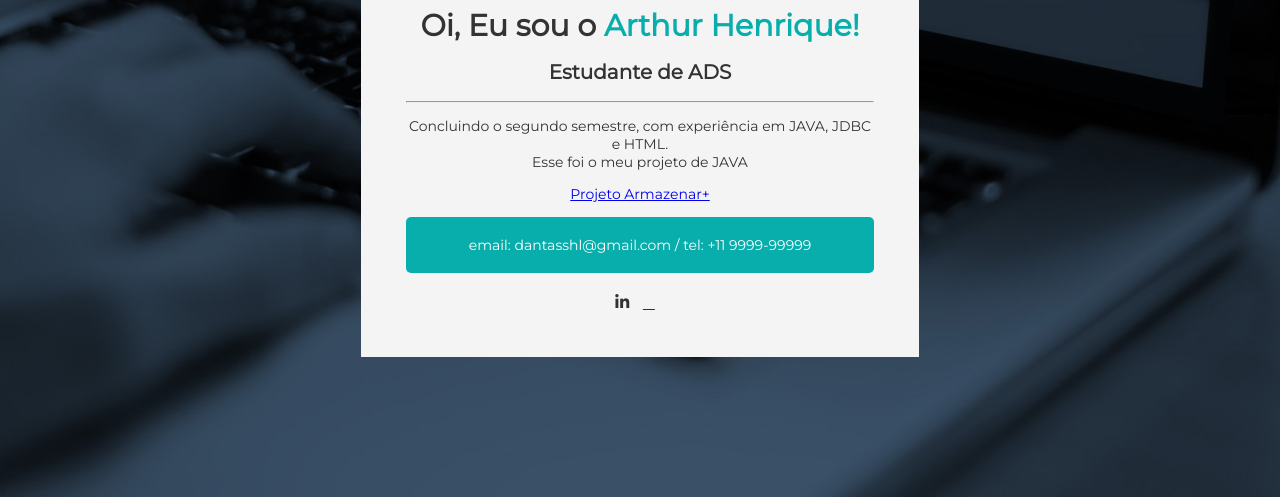
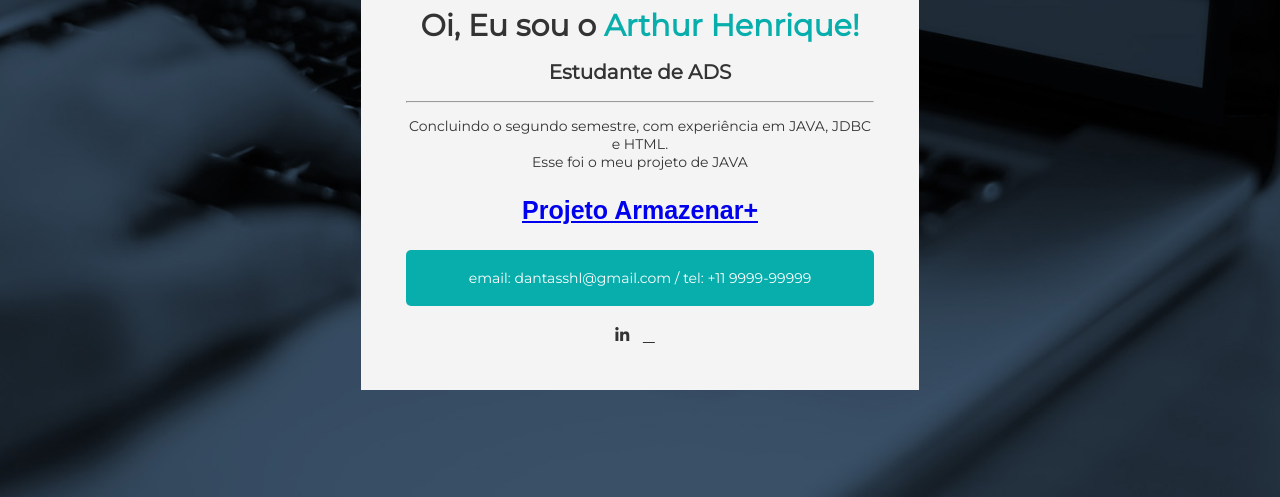
Before and after one commit to Lamps04/Card, a plain HTML site: page index.html in a window 1280 px wide. Shown: the part 303-800 px from the top of the page. Drawn offline with Linux system fonts and the light colour scheme.

Commit message:
Update style.css

```diff
--- a/css/style.css
+++ b/css/style.css
@@ -46,6 +46,14 @@ body {
   text-align: center;
 }
 
+.portifolio-link {
+  text-align: center;
+  color: #168aad;
+  font-weight: 600;
+  font-size: 25px;
+  font-family: 'Poppins', sans-serif;
+}
+
 .vcard-profile-description-contact {
   text-align: center;
   border-radius: 5px;
```
